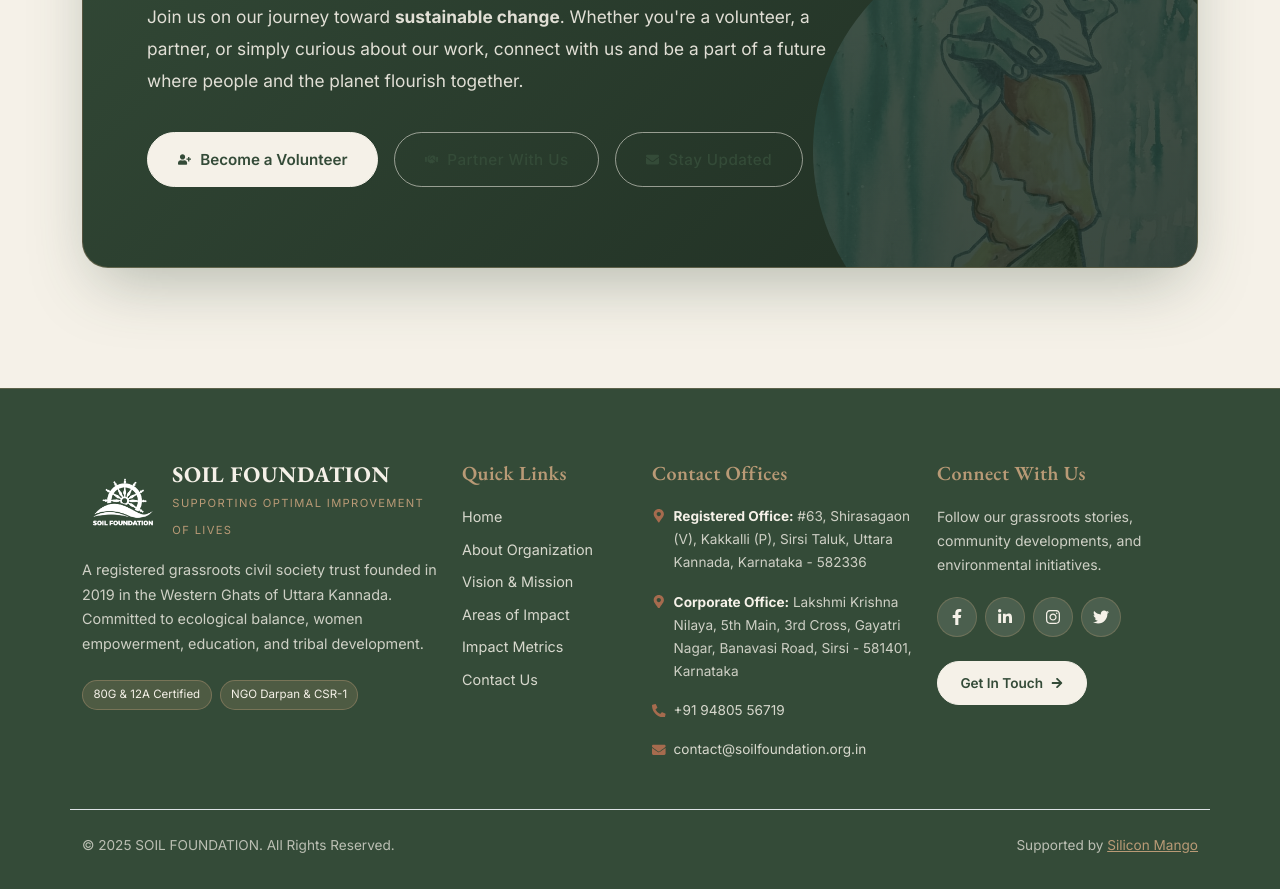
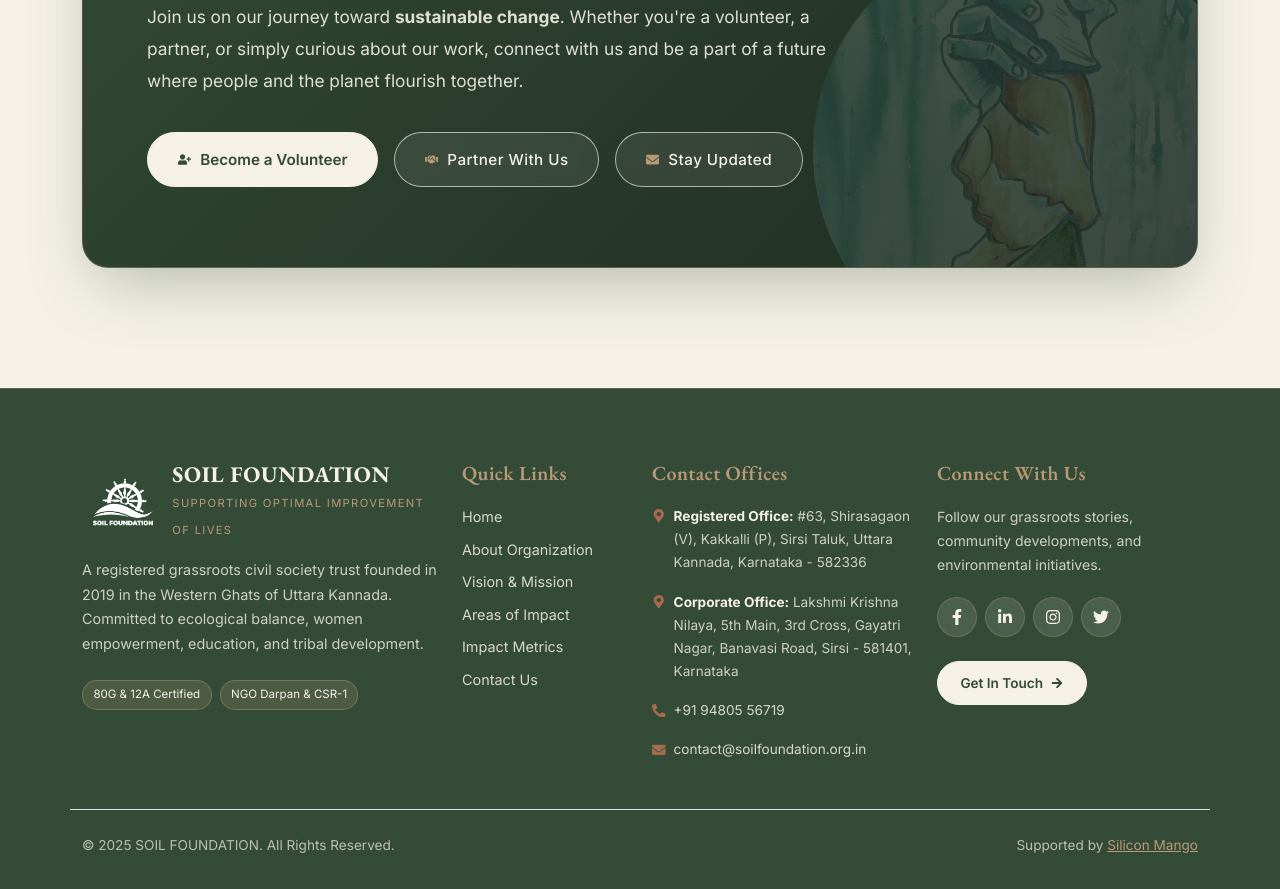
Before and after one commit to k121mayur/SOIL_Foundation, a React (Create React App) app: page /about in a window 1280 px wide. Shown: the part 7660-8549 px from the top of the page. Built offline with nearby package versions, Linux system fonts and the light colour scheme.

Commit message:
Minor About us page fixes

```diff
--- a/src/index.css
+++ b/src/index.css
@@ -125,7 +125,7 @@ p {
   justify-content: center;
   gap: 0.6rem;
   background-color: transparent;
-  color: var(--color-heading) !important;
+  color: var(--color-heading);
   font-family: var(--font-sans);
   font-weight: 500;
   font-size: 0.95rem;
@@ -142,6 +142,42 @@ p {
   background-color: var(--color-heading);
   color: var(--bg-main) !important;
   transform: translateY(-2px);
+}
+
+.btn-soil-outline-light {
+  display: inline-flex;
+  align-items: center;
+  justify-content: center;
+  gap: 0.6rem;
+  background-color: rgba(245, 241, 232, 0.08);
+  color: #F5F1E8 !important;
+  font-family: var(--font-sans);
+  font-weight: 500;
+  font-size: 0.95rem;
+  letter-spacing: 0.03em;
+  padding: 0.85rem 1.85rem;
+  border-radius: var(--radius-full);
+  border: 1.5px solid rgba(245, 241, 232, 0.65);
+  text-decoration: none;
+  cursor: pointer;
+  transition: var(--transition-smooth);
+}
+
+.btn-soil-outline-light:hover {
+  background-color: #F5F1E8;
+  border-color: #F5F1E8;
+  color: var(--color-heading) !important;
+  transform: translateY(-2px);
+  box-shadow: 0 10px 25px -5px rgba(0, 0, 0, 0.25);
+}
+
+.btn-soil-outline-light svg {
+  color: #B99A76;
+  transition: color 0.3s ease;
+}
+
+.btn-soil-outline-light:hover svg {
+  color: var(--color-heading);
 }
 
 .btn-soil-light {
--- a/src/pages/AboutUsPage.css
+++ b/src/pages/AboutUsPage.css
@@ -1291,6 +1291,48 @@
   max-width: 720px;
 }
 
+/* Get Involved Banner CTA Buttons */
+.get-involved-banner .btn-soil-outline,
+.get-involved-banner .btn-soil-outline-light {
+  display: inline-flex;
+  align-items: center;
+  justify-content: center;
+  gap: 0.6rem;
+  background-color: rgba(245, 241, 232, 0.08);
+  border: 1.5px solid rgba(245, 241, 232, 0.65) !important;
+  color: #F5F1E8 !important;
+  font-family: var(--font-sans);
+  font-weight: 500;
+  font-size: 0.95rem;
+  letter-spacing: 0.03em;
+  padding: 0.85rem 1.85rem;
+  border-radius: var(--radius-full, 9999px);
+  text-decoration: none;
+  cursor: pointer;
+  transition: all 0.3s ease;
+  backdrop-filter: blur(8px);
+}
+
+.get-involved-banner .btn-soil-outline:hover,
+.get-involved-banner .btn-soil-outline-light:hover {
+  background-color: #F5F1E8 !important;
+  border-color: #F5F1E8 !important;
+  color: #344B38 !important;
+  transform: translateY(-2px);
+  box-shadow: 0 10px 25px -5px rgba(0, 0, 0, 0.35);
+}
+
+.get-involved-banner .btn-soil-outline svg,
+.get-involved-banner .btn-soil-outline-light svg {
+  color: #B99A76 !important;
+  transition: color 0.3s ease;
+}
+
+.get-involved-banner .btn-soil-outline:hover svg,
+.get-involved-banner .btn-soil-outline-light:hover svg {
+  color: #344B38 !important;
+}
+
 /* Responsive Overrides */
 @media (max-width: 991px) {
   .about-hero-content {
--- a/src/pages/AboutUsPage.jsx
+++ b/src/pages/AboutUsPage.jsx
@@ -959,12 +959,7 @@ function AboutUsPage() {
 
                   <HashLink
                     to="/contact#opinionForm"
-                    className="btn-soil-outline"
-                    style={{
-                      borderColor: "rgba(245, 241, 232, 0.55)",
-                      color: "#F5F1E8",
-                      textDecoration: "none",
-                    }}
+                    className="btn-soil-outline-light"
                   >
                     <FaHandshake size={13} />
                     <span>Partner With Us</span>
@@ -972,12 +967,7 @@ function AboutUsPage() {
 
                   <HashLink
                     to="/contact#opinionForm"
-                    className="btn-soil-outline"
-                    style={{
-                      borderColor: "rgba(245, 241, 232, 0.55)",
-                      color: "#F5F1E8",
-                      textDecoration: "none",
-                    }}
+                    className="btn-soil-outline-light"
                   >
                     <FaEnvelope size={13} />
                     <span>Stay Updated</span>
```
